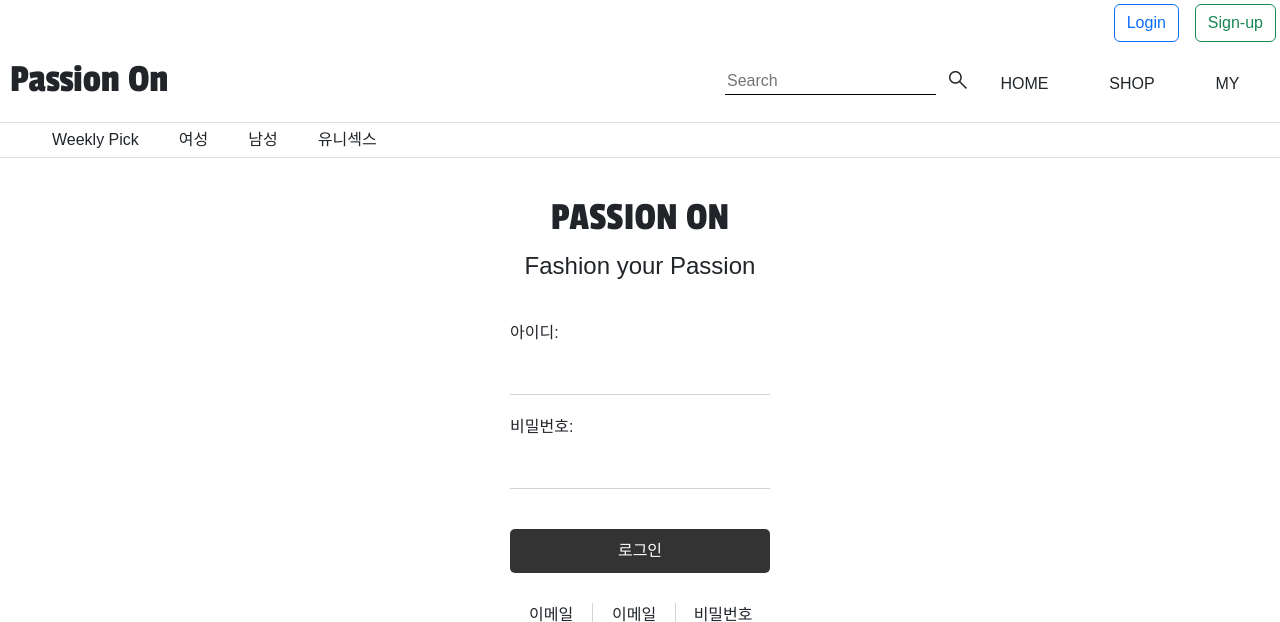
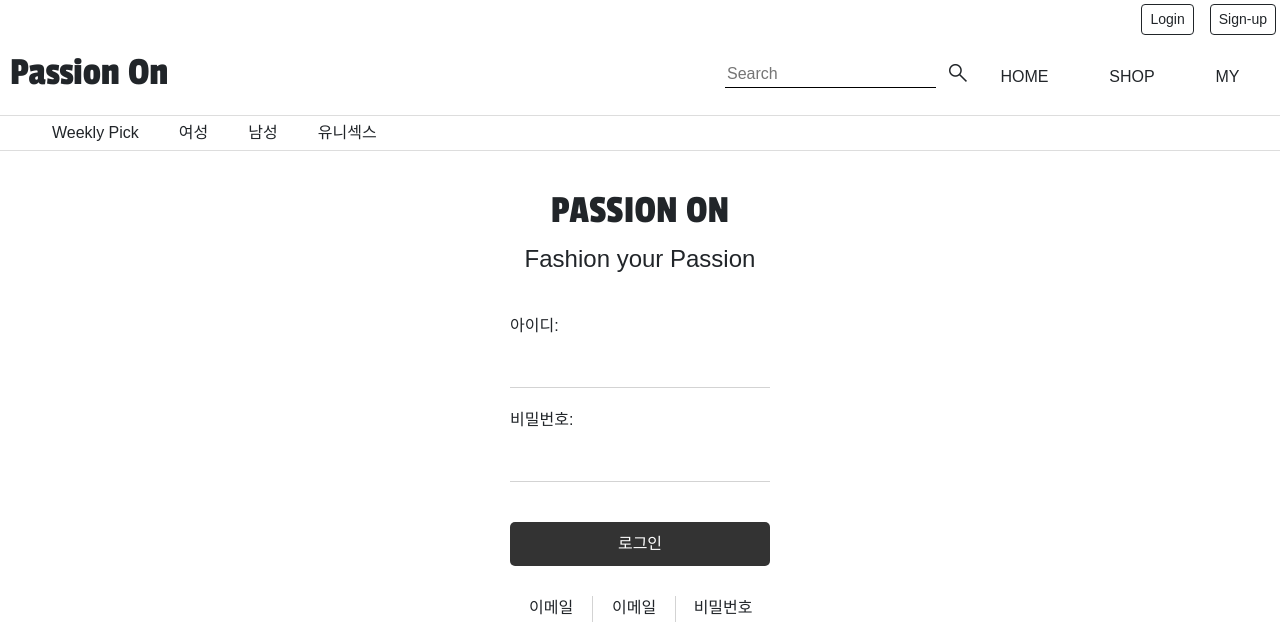
Before and after one commit to Sysynn/PassionOn, a Django app: page /accounts/login/ in a window 1280 px wide. Shown: the top 622 px of the page. Run offline with Django 3.2, Linux system fonts and the light colour scheme; some libraries are stand-ins or nearby versions.

Commit message:
edit_login_btn

```diff
--- a/templates/navbar.html
+++ b/templates/navbar.html
@@ -65,8 +65,12 @@
 
 <div class="nav-bar2 d-flex justify-content-end align-items-center p-1">
     {% if not request.user.is_authenticated %}
-    <a href="{% url 'accounts:login' %}" class="btn btn-outline-primary me-3">Login</a>
-    <a href="{% url 'accounts:signup' %}" class="btn btn-outline-success">Sign-up</a>
+    {% comment %} <a href="{% url 'accounts:login' %}" class="btn btn-outline-primary me-3">Login</a> {% endcomment %}
+    <a href="{% url 'accounts:login' %}" class="btn btn-outline-dark btn-sm me-3">Login</a>
+    {% comment %} <a href="{% url 'accounts:signup' %}" class="btn btn-outline-success">Sign-up</a> {% endcomment %}
+    <a href="{% url 'accounts:signup' %}" class="btn btn-outline-dark btn-sm">Sign-up</a>
+
+
     {% else %}
     <p class="fs-6 m-0 me-3">
         <code><a href="{% url 'accounts:profile' request.user %}">
@@ -81,6 +85,7 @@
     <form action="{% url 'accounts:logout' %}" method="post" class="">
         {% csrf_token %}
         <button type="submit" class="btn btn-dark">Logout</button>
+
     </form>
     {% endif %}
 </div>
```
